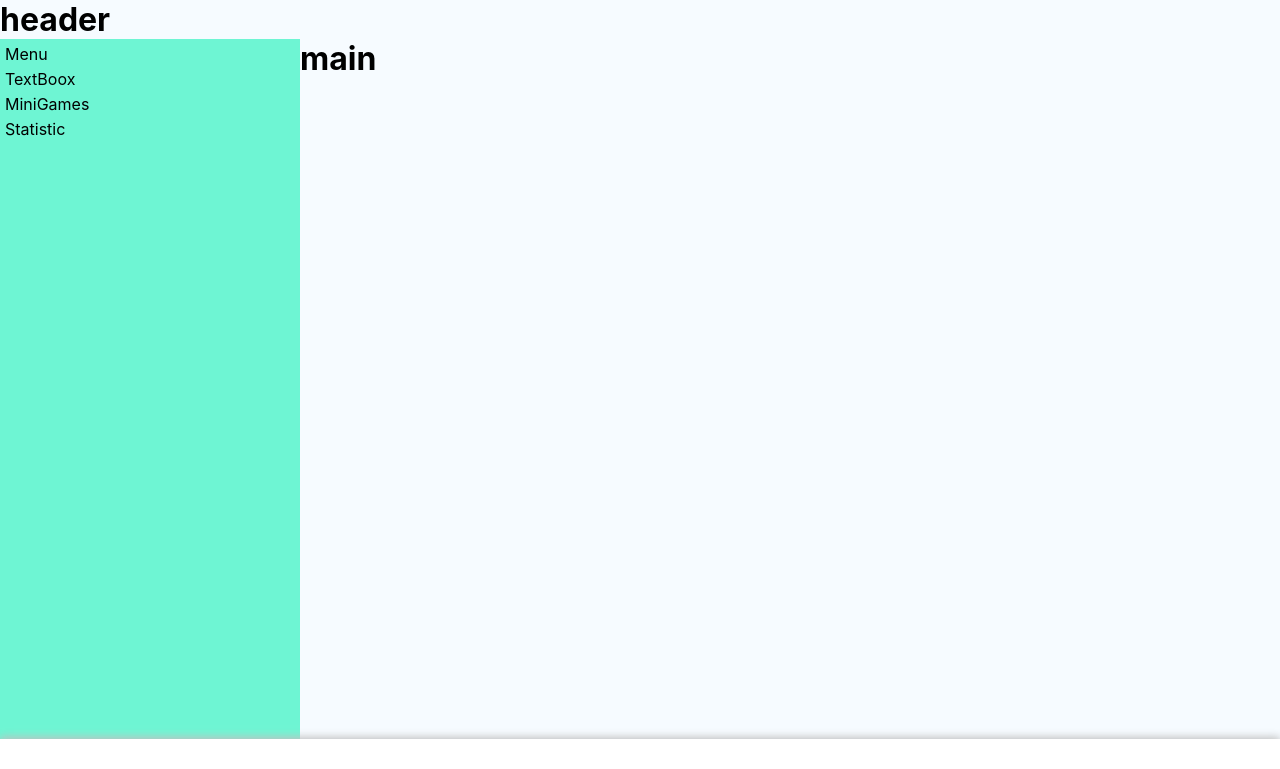
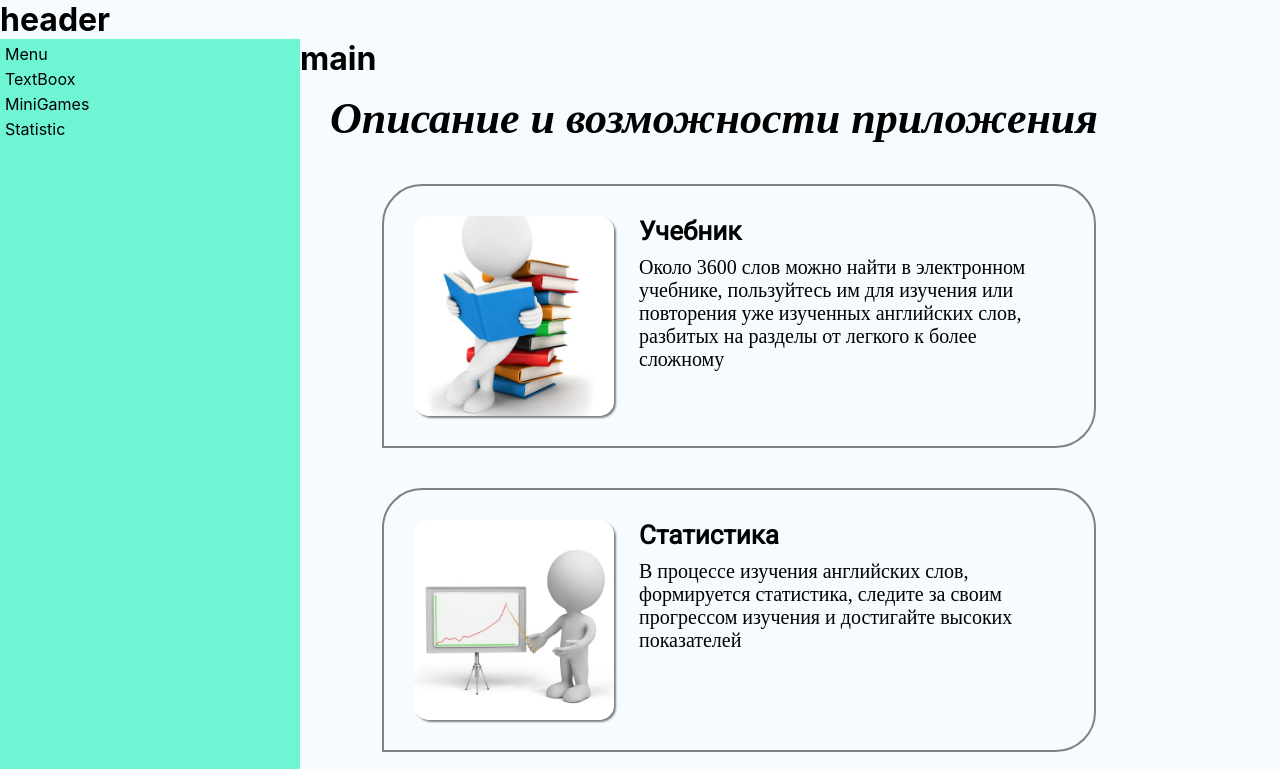
Before and after one commit to mishaplx/RS-Lang-App, a React (Create React App) app: page / in a window 1280 px wide. Shown: the top 769 px of the page. Built offline with nearby package versions, Linux system fonts and the light colour scheme; a web font is replaced by a local one.

Commit message:
fix: add component of Description to Main

```diff
--- a/src/component/Main/Main.js
+++ b/src/component/Main/Main.js
@@ -1,7 +1,10 @@
+import Description from "../Description/Description";
+
 function Main() {
   return (
     <main className="main">
       <h1>main</h1>
+      <Description />
     </main>
   );
 }
```
